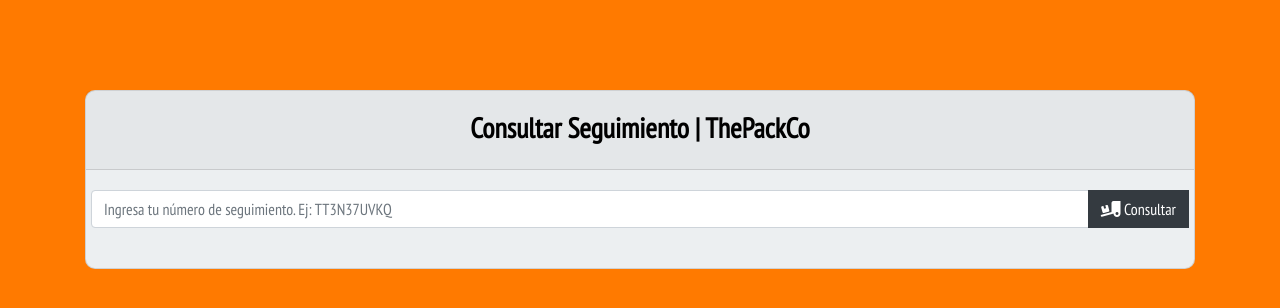
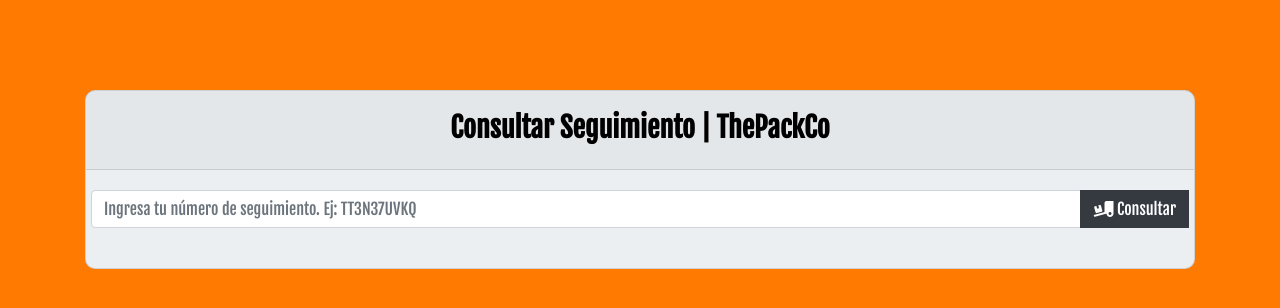
Before and after one commit to thepackco/thepackco-tracking, a plain HTML site: page index.html in a window 1280 px wide. Drawn offline with nearby package versions, Linux system fonts and the light colour scheme; some packages are replaced by stand-ins of ours; a script that the page names is missing.

Commit message:
fjalla font

```diff
--- a/index.html
+++ b/index.html
@@ -10,7 +10,7 @@
     <link rel="stylesheet" href="https://cdnjs.cloudflare.com/ajax/libs/font-awesome/4.7.0/css/font-awesome.min.css" />
     <link rel="preconnect" href="https://fonts.googleapis.com">
     <link rel="preconnect" href="https://fonts.gstatic.com" crossorigin>
-    <link href="https://fonts.googleapis.com/css2?family=PT+Sans+Narrow&display=swap" rel="stylesheet">
+    <link href="https://fonts.googleapis.com/css2?family=Fjalla+One&display=swap" rel="stylesheet">
     <link rel="stylesheet" href="style.css" />
     <link rel="shortcut icon" href="img/favicon.ico" type="image/x-icon" />
     <link rel="stylesheet" href="https://cdnjs.cloudflare.com/ajax/libs/font-awesome/6.2.0/css/all.min.css"
--- a/style.css
+++ b/style.css
@@ -4,7 +4,7 @@ body {
     height: 100%;
     background-color: #ff7a00;
     background-repeat: no-repeat;
-    font-family: 'PT Sans Narrow', sans-serif !important;
+    font-family: 'Fjalla One', sans-serif;
 }
 
 .text-primary {
```
